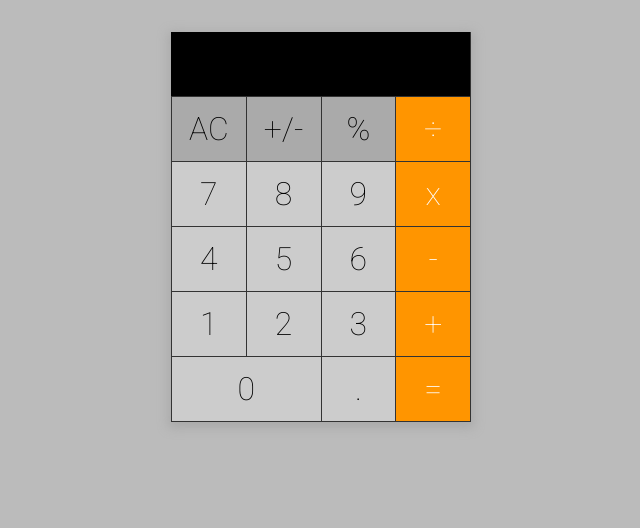
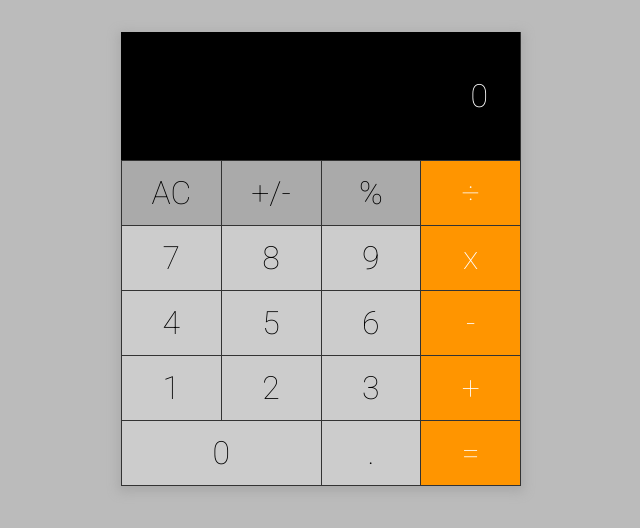
Before and after one commit to barakadanny/Math-Magicians-with-Reactjs, a React (Create React App) app: page / in a window 1280 px wide. Shown: the top 528 px of the page, without its empty margins (319-959 px from the left). Built offline with nearby package versions, Linux system fonts and the light colour scheme.

Commit message:
Fix style

```diff
--- a/src/components/Calculator.css
+++ b/src/components/Calculator.css
@@ -2,7 +2,7 @@
     display: flex;
     flex-wrap: wrap;
     flex-direction: row;
-    width: 300px;
+    width: 400px;
     box-shadow: 0px 3px 10px 3px #aaa;
     border-right: 0.01em solid #333;
     border-bottom: 0.01em solid #333;
--- a/src/components/Calculator.js
+++ b/src/components/Calculator.js
@@ -6,7 +6,7 @@ class Calculator extends React.Component {
     return (
       <div className='calculator'>
         <div className='result'>
-          <p></p>
+          <p>0</p>
         </div>
 
         <span className='clear grey'>AC</span>
```
